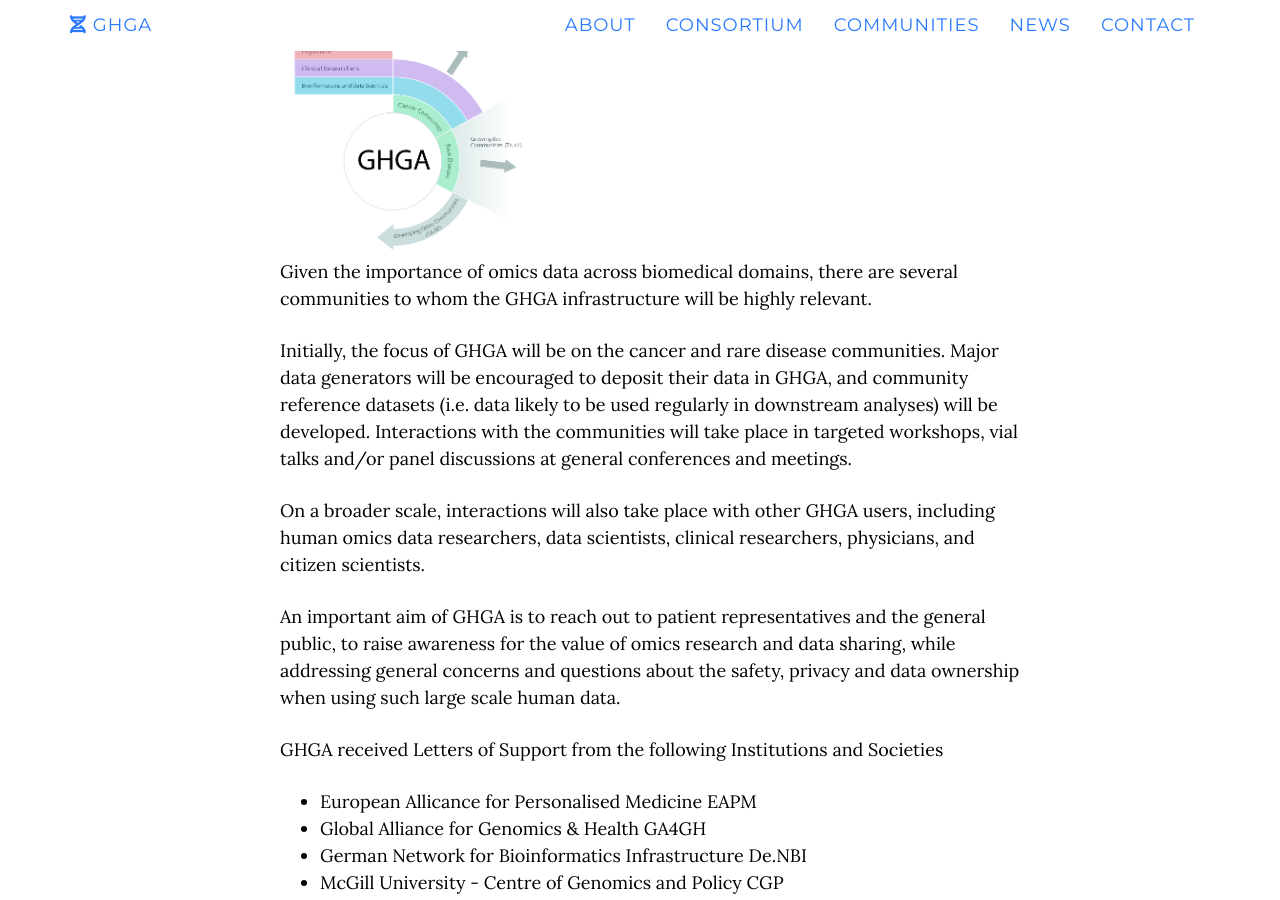
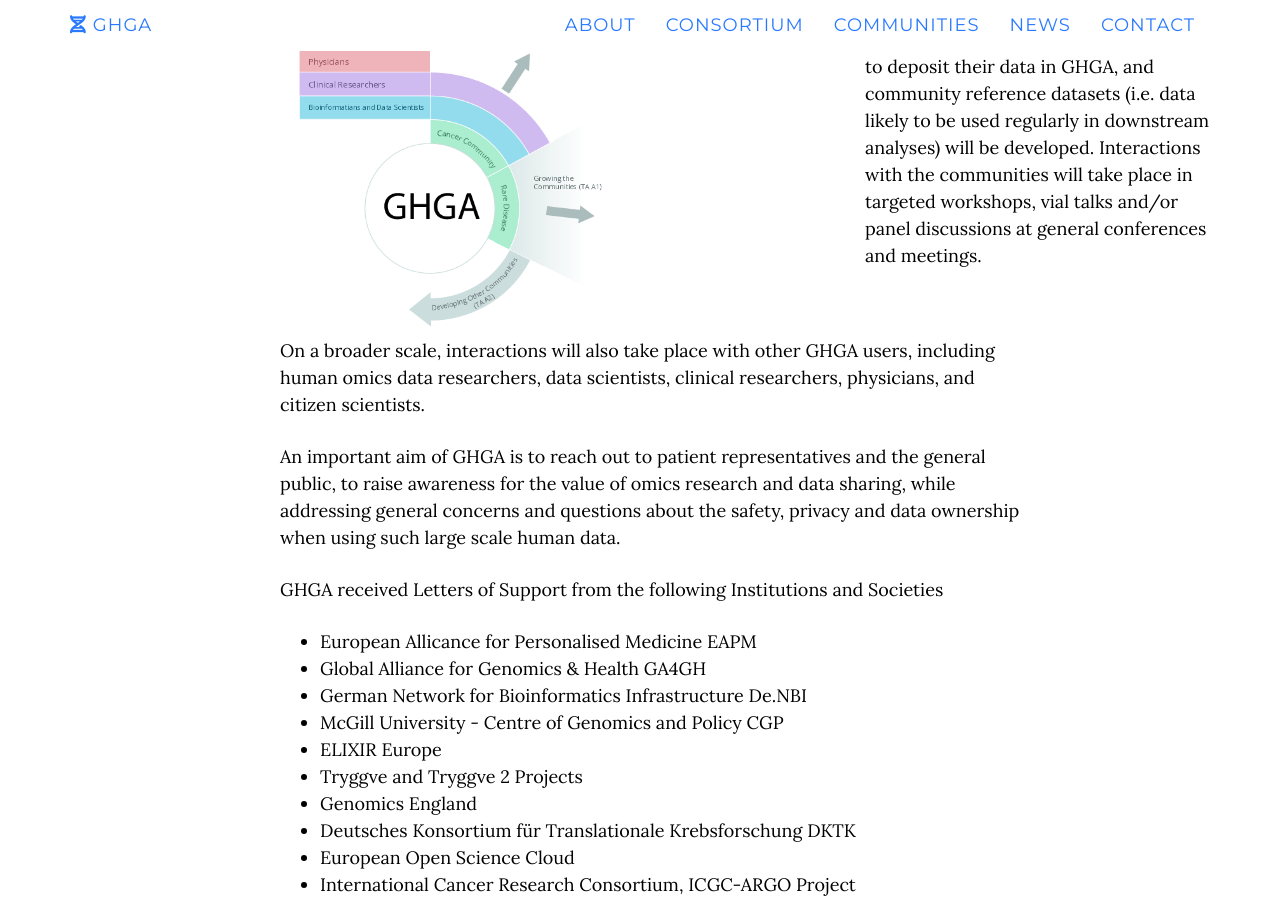
Before and after one commit to ghga-de/online, a Jekyll site: the page built from index.html, in a window 1280 px wide and 900 px high, scrolled down 6049 px. Built offline with Jekyll 4.4.1, drawn with Linux system fonts in a browser that asks for light colours; nearby versions of some CDN libraries.

Commit message:
img width

```diff
--- a/_includes/communities.html
+++ b/_includes/communities.html
@@ -6,14 +6,9 @@
                 <h2>Communities</h2>
         </div></div>
         <div class="row">
-          <div class="col-lg-3 col-lg-offset-2">
-            <img src="img/GHGA_community-diagramm_v2.png" class="img-fluid" alt="Responsive image" style="max-width:100%; padding-right:0px;"/></div>
-          <div class="clearfix visible-lg"></div>
-          <div class="col-lg-8 col-lg-offset-2">
-            <p>Given the importance of omics data across biomedical domains,
-                  there are several communities to whom the GHGA infrastructure
-                  will be highly relevant.
-                  </p>
+          <div class="col-lg-4 col-lg-offset-2">
+            <img src="img/GHGA_community-diagramm_v2.png" class="img-fluid" alt="Responsive image" style="max-width:100%; padding-right:10px; padding-left=10px;"/></div>
+          <div class="col-lg-4 col-lg-offset-2">
                   <p>
                   Initially, the focus of GHGA will be on the cancer and rare disease communities.
                   Major data generators will be encouraged to deposit their data
@@ -22,7 +17,9 @@
                   Interactions with the communities will take place in targeted
                   workshops, vial talks and/or panel discussions at general
                   conferences and meetings.
-                  </p>
+                  </p></div>
+          <div class="clearfix visible-lg"></div>
+          <div class="col-lg-8 col-lg-offset-2">
                   <p>
                   On a broader scale, interactions will also take place with
                   other GHGA users, including human omics data researchers, data
--- a/_includes/consortium.html
+++ b/_includes/consortium.html
@@ -5,11 +5,11 @@
           <h2>Consortium</h2>
     </div>
     <div class="row">
-        <div class="col-lg-10 col-lg-offset-1">
+        <div class="col-lg-8 col-lg-offset-2">
             <img src="img/logos/all_logos_ghga.png" class="img-responsive" alt="Responsive image"/></div>
         <div class="clearfix visible-lg"></div>
     <div class="row">
-        <div class="clo-lg-8 col-lg-offset-2">
+        <div class="col-lg-8 col-lg-offset-2">
         <p>The <b>German Cancer Research Center</b> is the Applicant Institution
         and <b>Oliver Stegle</b> is the spokesperson for the GHGA consortium.</p>
         <h3>(Co-)Applicant Institutions and Principal Investigators</h3>
```
